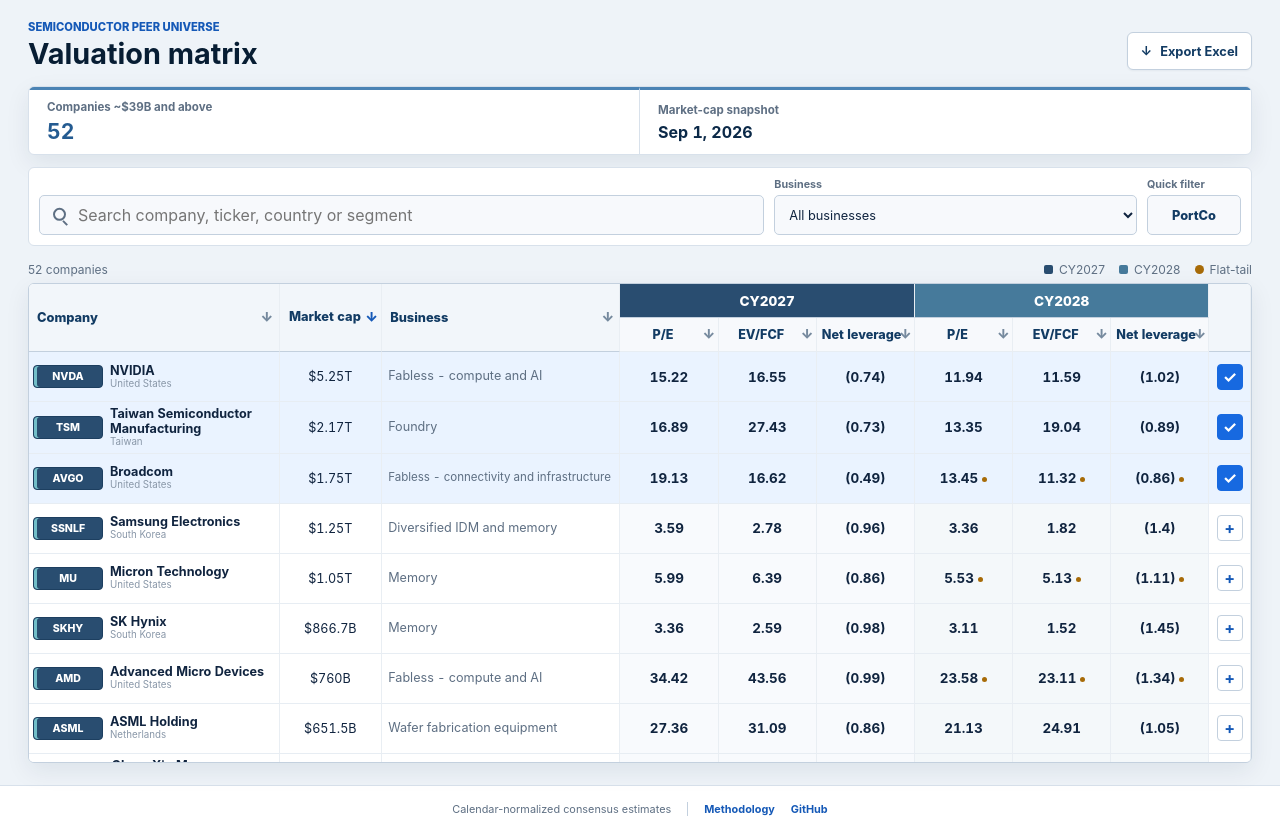
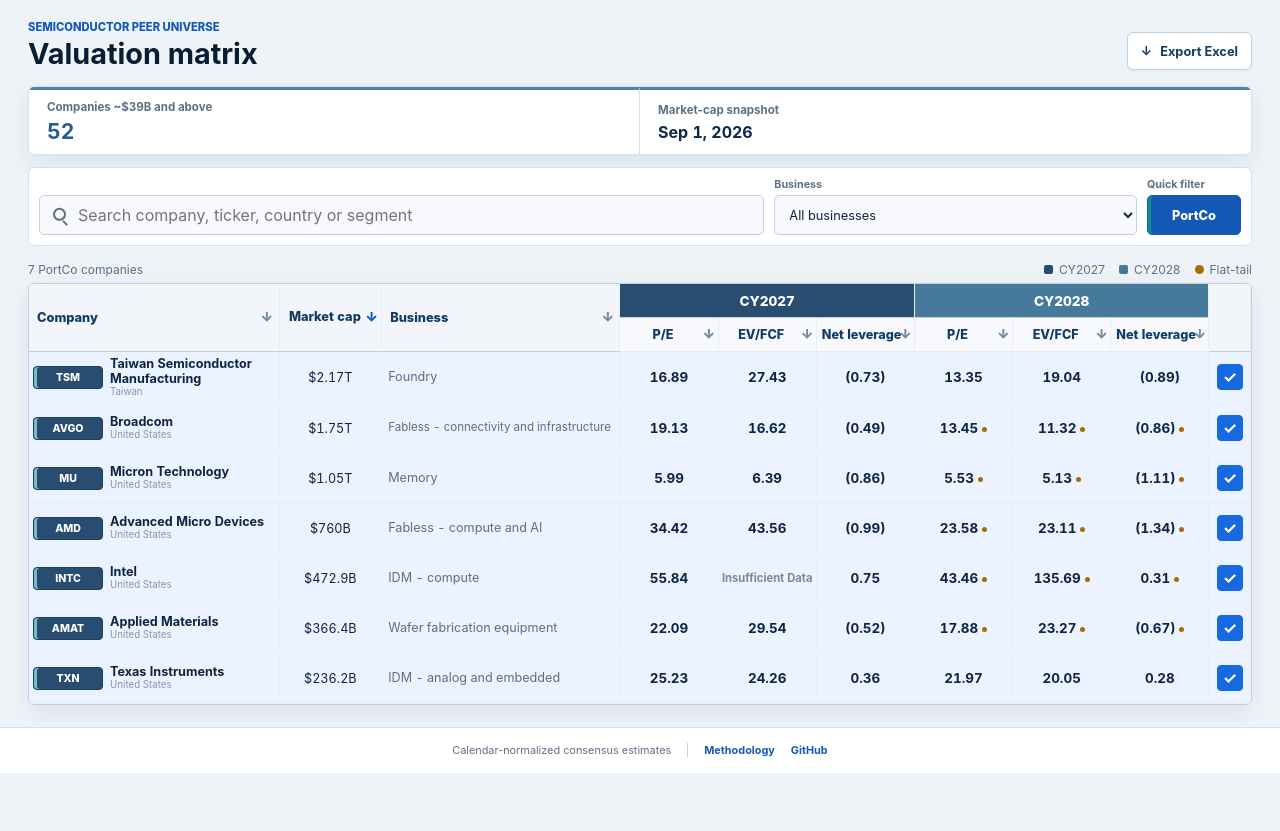
Before and after one commit to annikaACodes/Relative-Valuation-Matrix, a website: page index.html in a window 1280 px wide. Shown: the part 70-901 px from the top of the page. After the commit the page ends 843 px from the top, so only its background shows below. Drawn offline with Linux system fonts and the light colour scheme.

Commit message:
Default dashboard to PortCo peers

```diff
--- a/dashboard/app.js
+++ b/dashboard/app.js
@@ -8,8 +8,17 @@
 const MAX_SELECTION = 10;
 const INSUFFICIENT_DATA = "Insufficient Data";
 const COMPARE_EMPTY = "&mdash;";
-const DEFAULT_SELECTION = ["nvidia", "tsmc", "broadcom"];
-const PORTCO_TICKERS = new Set(["AMAT", "AMD", "AVGO", "INTC", "MU", "TSM", "TXN"]);
+const PORTCO_COMPANIES = [
+  { id: "applied-materials", ticker: "AMAT" },
+  { id: "amd", ticker: "AMD" },
+  { id: "broadcom", ticker: "AVGO" },
+  { id: "intel", ticker: "INTC" },
+  { id: "micron", ticker: "MU" },
+  { id: "tsmc", ticker: "TSM" },
+  { id: "texas-instruments", ticker: "TXN" },
+];
+const DEFAULT_SELECTION = PORTCO_COMPANIES.map((company) => company.id);
+const PORTCO_TICKERS = new Set(PORTCO_COMPANIES.map((company) => company.ticker));
 const EXCEL_MIME = "application/vnd.openxmlformats-officedocument.spreadsheetml.sheet";
 const EXCELJS_SOURCES = [
   "dashboard/vendor/exceljs.min.js",
@@ -48,7 +57,7 @@
   activeView: "matrix",
   query: "",
   category: "all",
-  portcoOnly: false,
+  portcoOnly: true,
   sortKey: "market_cap_usd_bn",
   sortDirection: "desc",
   optionIndex: -1,
@@ -183,6 +192,7 @@
     state.companies = universeRows.map((row) => normalizeCompany(row, calendarizedMap));
     hydrateSelectionFromUrl();
     populateCategories();
+    syncPortcoFilter();
     renderSummary();
     renderMatrix();
     renderComparison();
--- a/index.html
+++ b/index.html
@@ -8,8 +8,8 @@
       content="Calendar-normalized 2027 and 2028 valuation comparisons for the global semiconductor universe."
     />
     <title>Relative Valuation Matrix</title>
-    <link rel="stylesheet" href="dashboard/styles.css?v=20260910-1" />
-    <script defer src="dashboard/app.js?v=20260910-1"></script>
+    <link rel="stylesheet" href="dashboard/styles.css?v=20260910-2" />
+    <script defer src="dashboard/app.js?v=20260910-2"></script>
   </head>
   <body>
     <header class="app-header">
@@ -78,11 +78,11 @@
           <div class="quick-filter-field">
             <span>Quick filter</span>
             <button
-              class="portco-filter-button"
+              class="portco-filter-button is-active"
               id="portcoFilterButton"
               type="button"
-              aria-pressed="false"
-              title="Show companies in the PortCo list"
+              aria-pressed="true"
+              title="Show the full semiconductor universe"
             >PortCo</button>
           </div>
 
```
